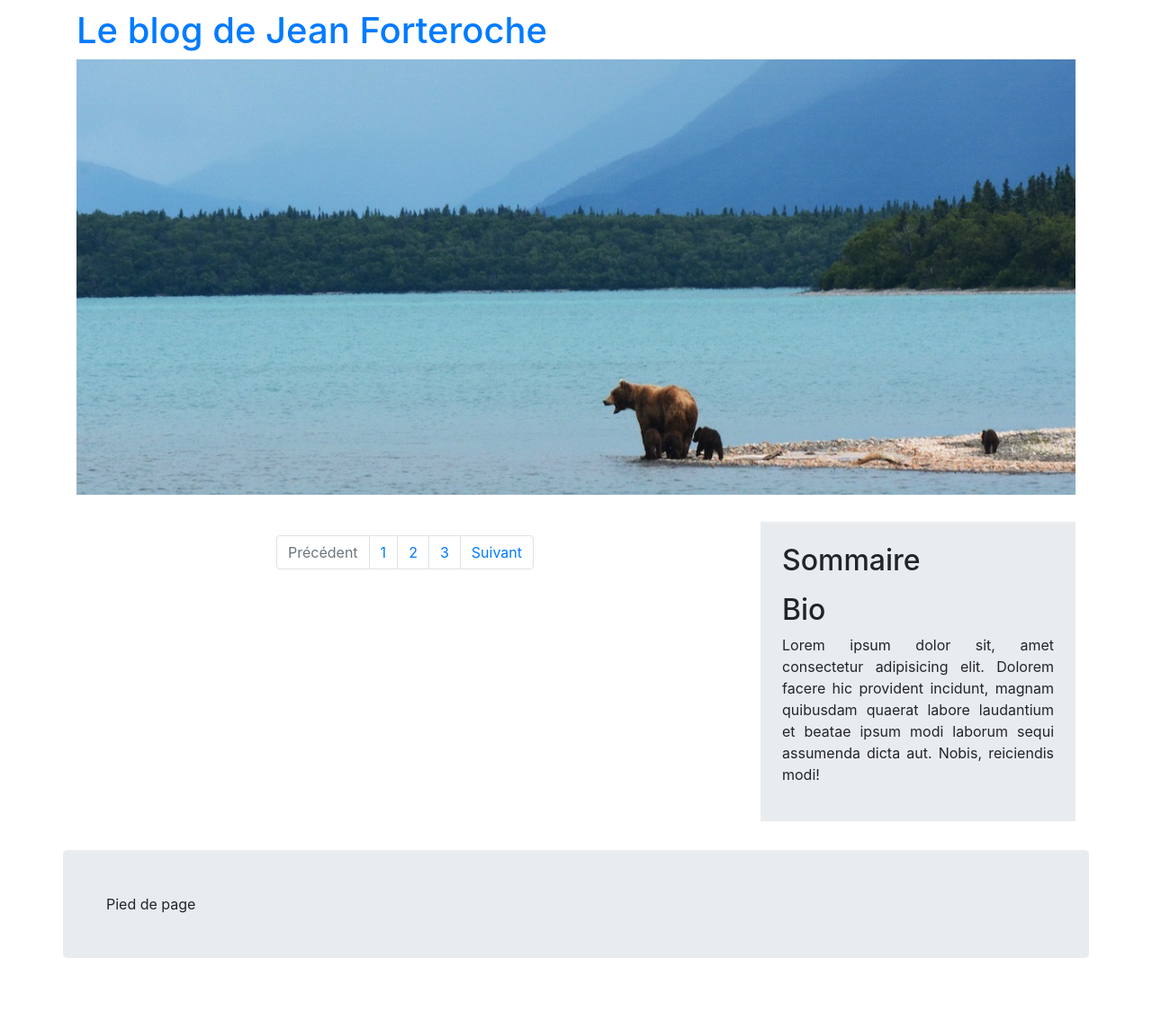
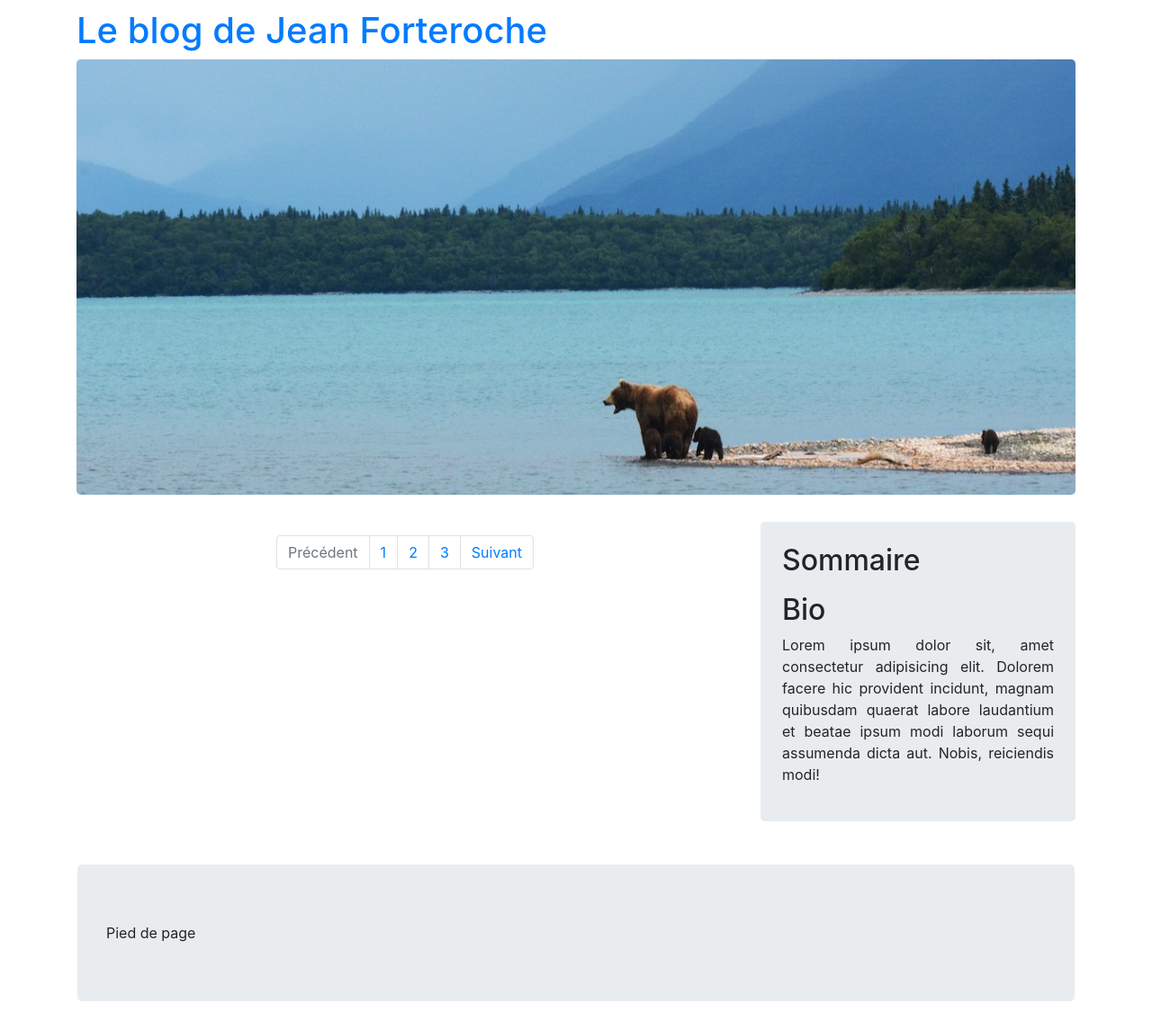
Before and after one commit to cgallitre/p4, a PHP site: page / in a window 1280 px wide. Shown: the whole page at 90% size. Before the commit the page ends 1065 px from the top, so only its background shows below. Run offline with PHP 8.4, Linux system fonts and the light colour scheme; data that the repository does not hold is empty.

Commit message:
Corrections alignements style

```diff
--- a/Public/css/style.css
+++ b/Public/css/style.css
@@ -29,12 +29,18 @@ section{
 }
 
 #foot{
-        margin-bottom: 2rem;
+        margin-left: 1rem;
+        margin-right: 1rem;
+        margin-top: 1rem;
         background-color: #e9ecef;
         border-radius: .3rem;
-        padding: 3rem ;
+
 }
 
 .bg-grey{
     background-color: #e9ecef;
 }
+
+img{
+    border-radius: .3rem;
+}
--- a/src/View/Home/index.php
+++ b/src/View/Home/index.php
@@ -30,8 +30,8 @@
     </nav>
 </div>
 <!-- aside -->
-<div class="col-md-4" id="aside">
-    <div class="bg-grey p-4">
+<div class="col-md-4">
+    <div class="bg-grey p-4" id="aside">
         <div>
             <h2>Sommaire</h2>
             <ul class="list-unstyled">
--- a/src/View/Post/index.php
+++ b/src/View/Post/index.php
@@ -41,8 +41,8 @@
 </div>
 
 <!-- aside -->
-<div class="col-md-4" id="aside">
-    <div class="bg-grey p-4">
+<div class="col-md-4">
+    <div class="bg-grey p-4" id="aside">
         <div>
             <h2>Sommaire</h2>
             <ul class="list-unstyled">
--- a/src/View/template.php
+++ b/src/View/template.php
@@ -24,7 +24,7 @@
             <?= $content ?>
         </section>
         <footer class="row">
-            <div class="col" id="foot">
+            <div class="col jumbotron" id="foot">
                 Pied de page
             </div>
         </footer>
```
